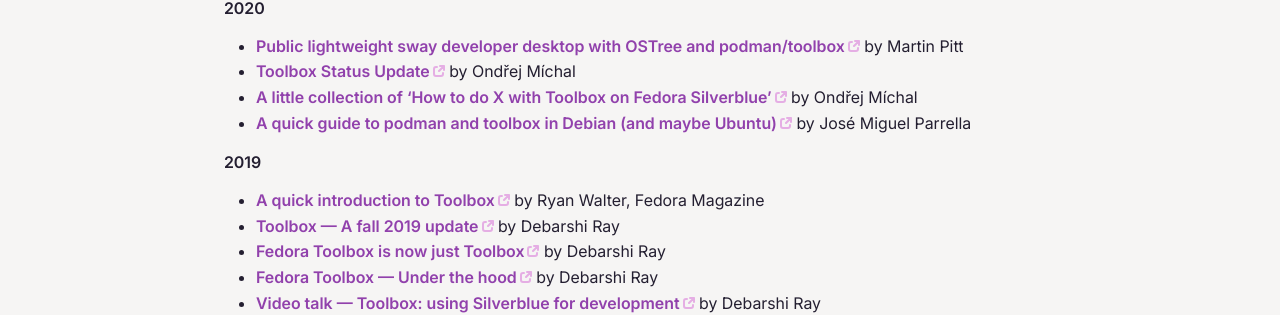
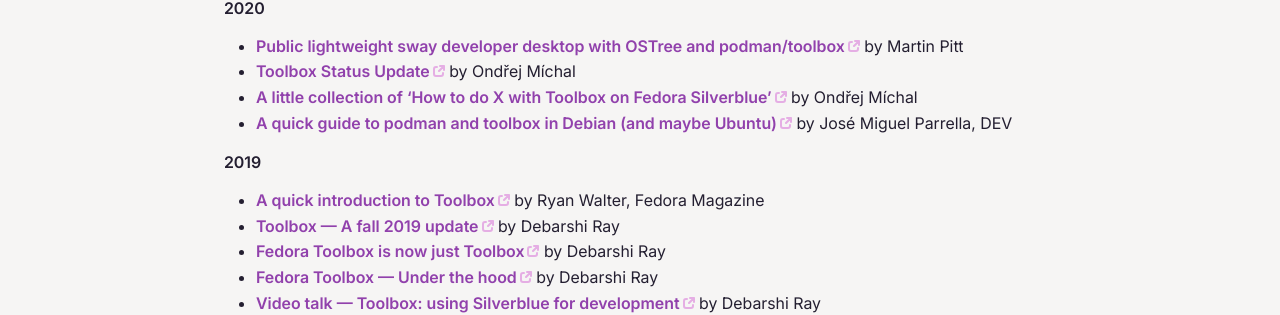
Before and after one commit to containers/containertoolbx.org, a Jekyll site: the page built from articles.md, in a window 1280 px wide. Shown: the part 1257-1572 px from the top of the page. Built offline with Jekyll 4.4.1, drawn with Linux system fonts in a browser that asks for light colours.

Commit message:
Mention the platform for articles published on third party platforms

```diff
--- a/articles.md
+++ b/articles.md
@@ -45,7 +45,7 @@
 * [Public lightweight sway developer desktop with OSTree and podman/toolbox](https://piware.de/post/2020-12-13-ostree-sway/) by Martin Pitt
 * [Toolbox Status Update](https://harrymichal.undo.it/posts/2020/toolbox-status-update-v0.0.92-v0.0.96/) by Ondřej Míchal
 * [A little collection of ‘How to do X with Toolbox on Fedora Silverblue’](https://harrymichal.undo.it/posts/2020/a-little-collection-of-how-to-do-x-with-toolbox-on-fedora-silverblue/) by Ondřej Míchal
-* [A quick guide to podman and toolbox in Debian (and maybe Ubuntu)](https://dev.to/bureado/a-quick-guide-to-podman-and-toolbox-in-debian-5672) by José Miguel Parrella
+* [A quick guide to podman and toolbox in Debian (and maybe Ubuntu)](https://dev.to/bureado/a-quick-guide-to-podman-and-toolbox-in-debian-5672) by José Miguel Parrella, DEV
 
 #### 2019
 * [A quick introduction to Toolbox](https://fedoramagazine.org/a-quick-introduction-to-toolbox-on-fedora/) by Ryan Walter, Fedora Magazine
```
